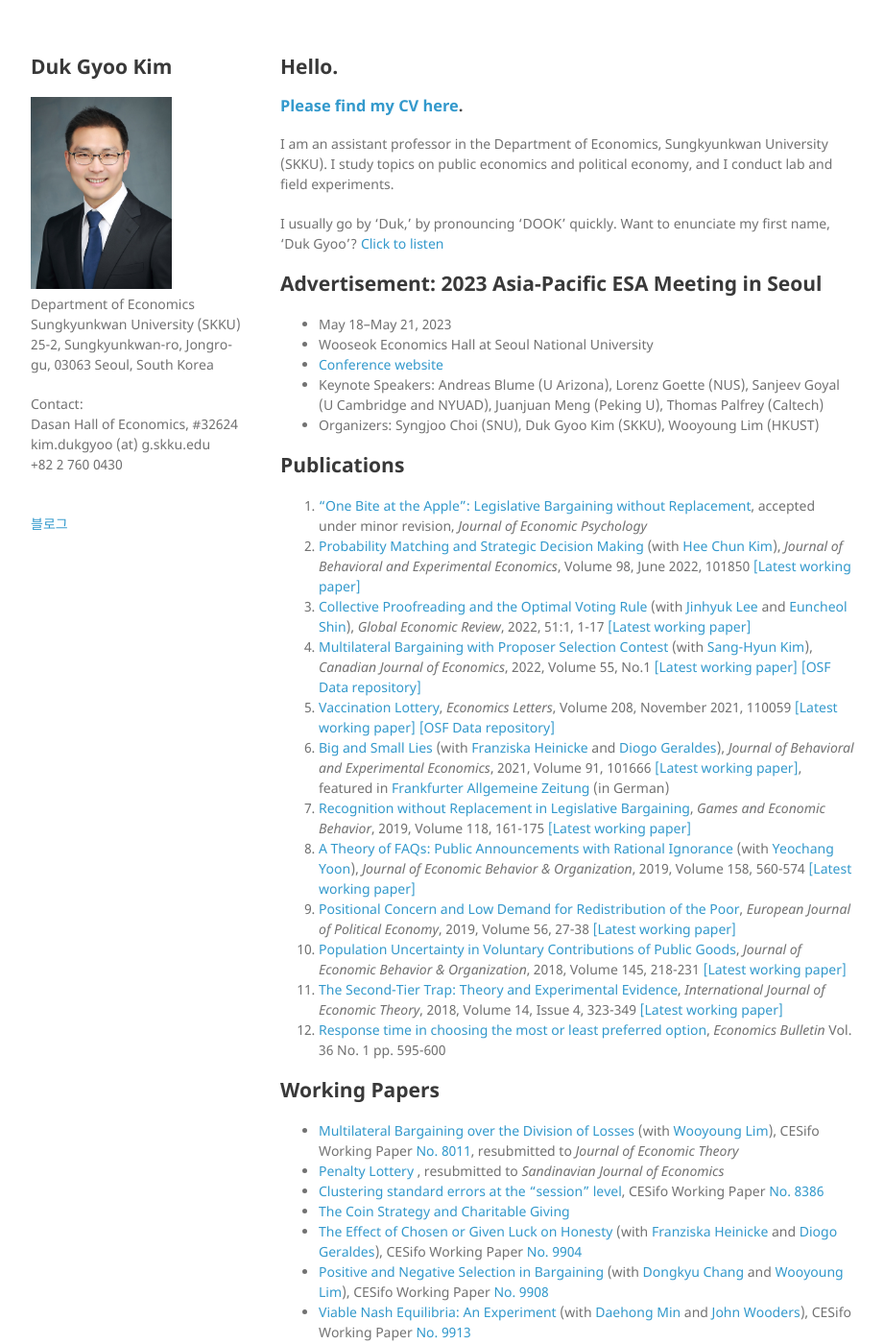
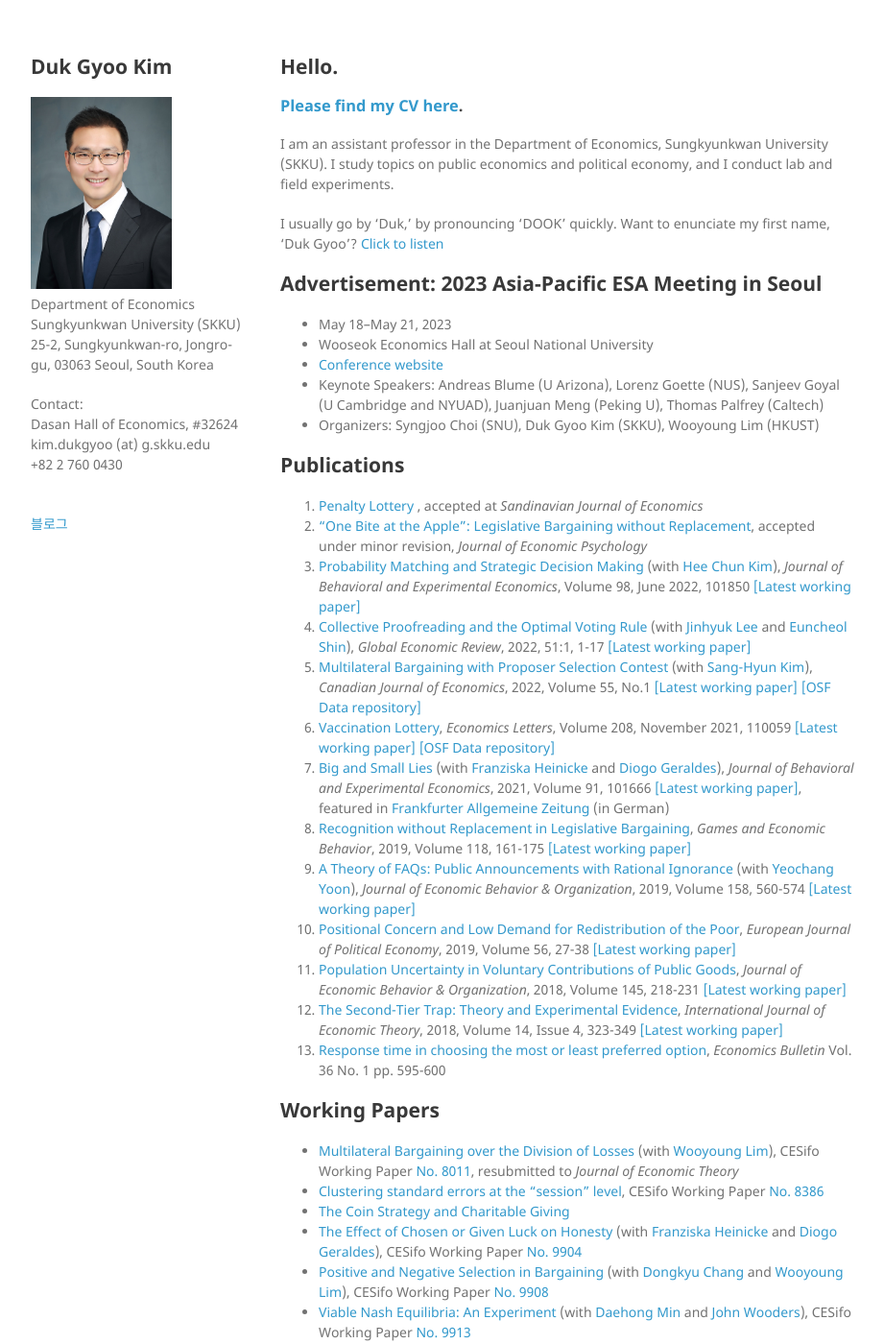
Before and after one commit to kimdukgyoo/kimdukgyoo.github.io, a Jekyll site: the page built from index.md, in a window 1280 px wide and 1400 px high. Shown: the whole window at 96% size, without its empty margins (178-1099 px from the left). Built offline with Jekyll 4.4.1, drawn with Linux system fonts in a browser that asks for light colours; our own code applies the rules of GitHub Pages for plain Markdown files.

Commit message:
Update index.md

```diff
--- a/index.md
+++ b/index.md
@@ -16,6 +16,7 @@
 
 
 ## Publications
+1. <a href="https://kimdukgyoo.github.io/PDFfiles/Penalty_Lottery.pdf" target="_blank"> Penalty Lottery </a>, accepted at _Sandinavian Journal of Economics_
 1. <a href="https://kimdukgyoo.github.io/PDFfiles/OneBiteAtTheApple.pdf" target="_blank"> "One Bite at the Apple": Legislative Bargaining without Replacement</a>, accepted under minor revision, _Journal of Economic Psychology_
 1. <a href="https://authors.elsevier.com/sd/article/S2214-8043(22)00025-8" target="_blank">Probability Matching and Strategic Decision Making</a> (with <a href="https://sites.google.com/site/hckim0822/home" target="_blank">Hee Chun Kim</a>), _Journal of Behavioral and Experimental Economics_, Volume 98, June 2022, 101850 <a href="https://kimdukgyoo.github.io/PDFfiles/ProbMatching.pdf" target="_blank">[Latest working paper]</a>
 2. <a href="https://doi.org/10.1080/1226508X.2022.2040379" target="_blank">Collective Proofreading and the Optimal Voting Rule</a> (with <a href="https://sites.google.com/site/jinhyuk2con/" target="_blank">Jinhyuk Lee</a> and <a href="https://sites.google.com/site/euncheolshin00/" target="_blank">Euncheol Shin</a>), _Global Economic Review_, 2022, 51:1, 1-17 <a href="https://kimdukgyoo.github.io/PDFfiles/CollectiveProofreading.pdf" target="_blank">[Latest working paper]</a>
@@ -33,7 +34,6 @@
 
 ## Working Papers
 * <a href="https://kimdukgyoo.github.io/PDFfiles/MBL.pdf" target="_blank">Multilateral Bargaining over the Division of Losses</a> (with <a href="http://wooyoung.people.ust.hk/" target="_blank">Wooyoung Lim</a>), CESifo Working Paper <a href="https://www.cesifo.org/DocDL/cesifo1_wp8011.pdf" target="_blank">No. 8011</a>, resubmitted to _Journal of Economic Theory_
-* <a href="https://kimdukgyoo.github.io/PDFfiles/Penalty_Lottery.pdf" target="_blank"> Penalty Lottery </a>, resubmitted to _Sandinavian Journal of Economics_
 * <a href="https://kimdukgyoo.github.io/PDFfiles/ClusteringSEsession.pdf" target="_blank">Clustering standard errors at the "session" level</a>, CESifo Working Paper <a href="https://www.cesifo.org/DocDL/cesifo1_wp8386.pdf" target="_blank">No. 8386</a>
 * <a href="https://kimdukgyoo.github.io/PDFfiles/CoinStrategyandCharitableGiving.pdf" target="_blank"> The Coin Strategy and Charitable Giving</a>
 * <a href="https://kimdukgyoo.github.io/PDFfiles/LuckLying.pdf" target="_blank">The Effect of Chosen or Given Luck on Honesty</a> (with <a href="https://sites.google.com/view/franziskaheinicke/research?authuser=0" target="_blank">Franziska Heinicke</a> and <a href="https://sites.google.com/site/diogogeraldes/research" target="_blank">Diogo Geraldes</a>), CESifo Working Paper <a href="https://www.cesifo.org/en/publikationen/2022/working-paper/effect-chosen-or-given-luck-honesty" target="_blank">No. 9904</a>
```
